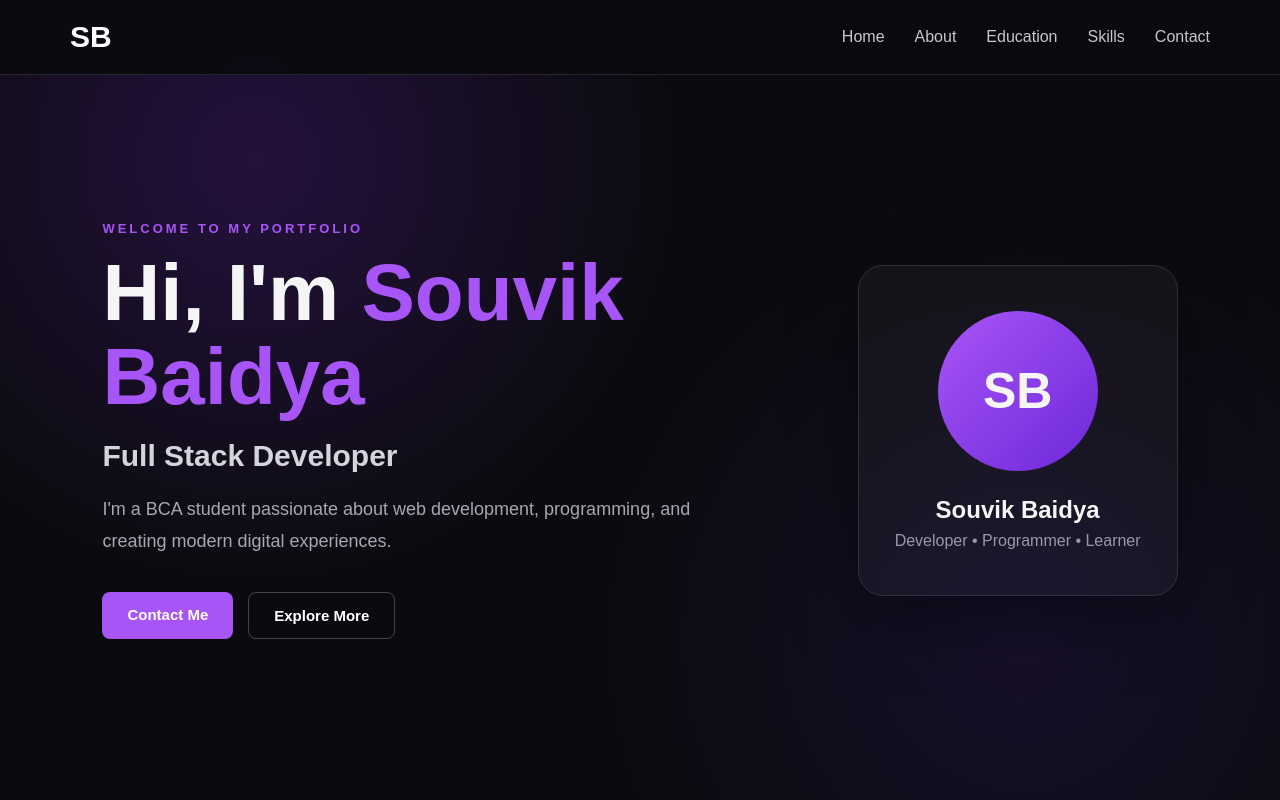
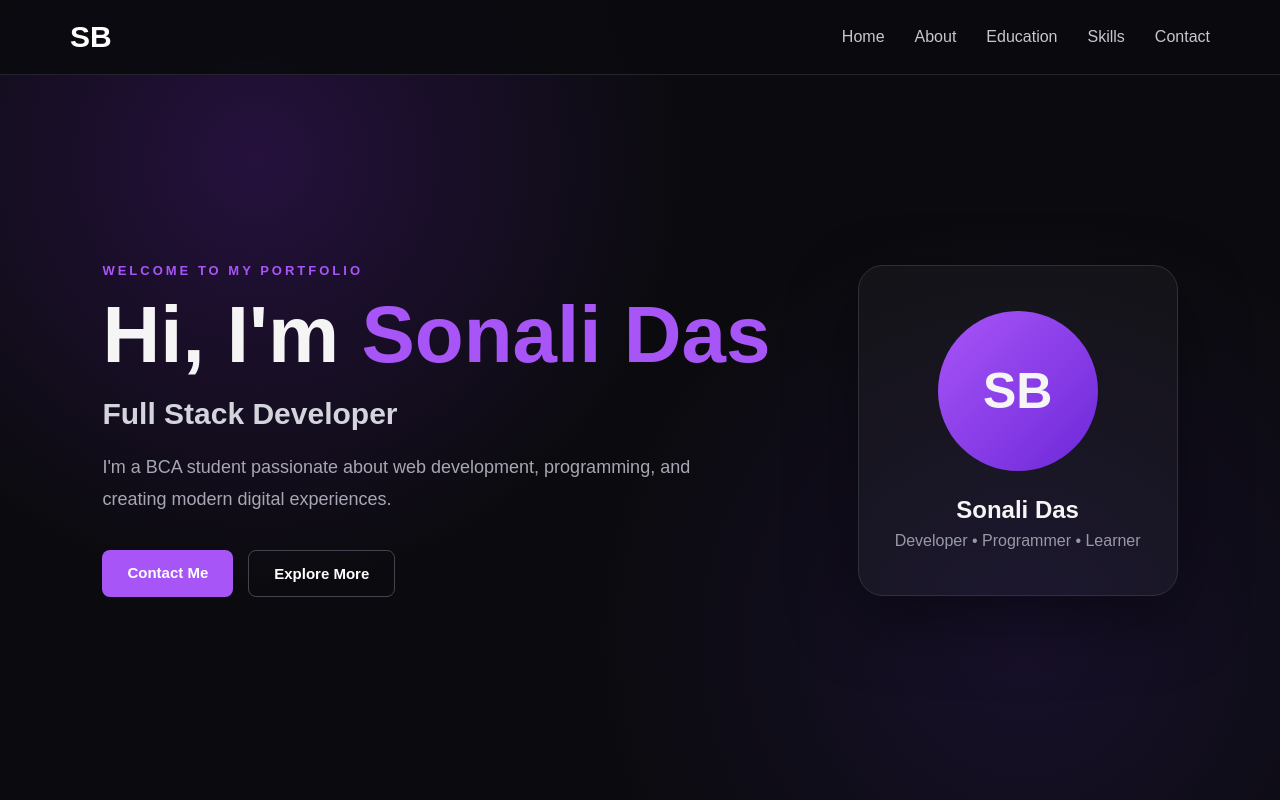
Before and after one commit to Sonali231001102340/Portfolio, a React (Vite) app: page / in a window 1280 px wide. Shown: the top 800 px of the page. Built offline with nearby package versions, Linux system fonts and the light colour scheme.

Commit message:
Update header to reflect new name 'Sonali Das'

```diff
--- a/src/components/Header.jsx
+++ b/src/components/Header.jsx
@@ -5,7 +5,7 @@
         <p className="hero-small">WELCOME TO MY PORTFOLIO</p>
 
         <h1>
-          Hi, I'm <span>Souvik Baidya</span>
+          Hi, I'm <span>Sonali Das</span>
         </h1>
 
         <h2>Full Stack Developer</h2>
@@ -31,7 +31,7 @@
           SB
         </div>
 
-        <h3>Souvik Baidya</h3>
+        <h3>Sonali Das</h3>
         <p>Developer • Programmer • Learner</p>
       </div>
     </section>
```
